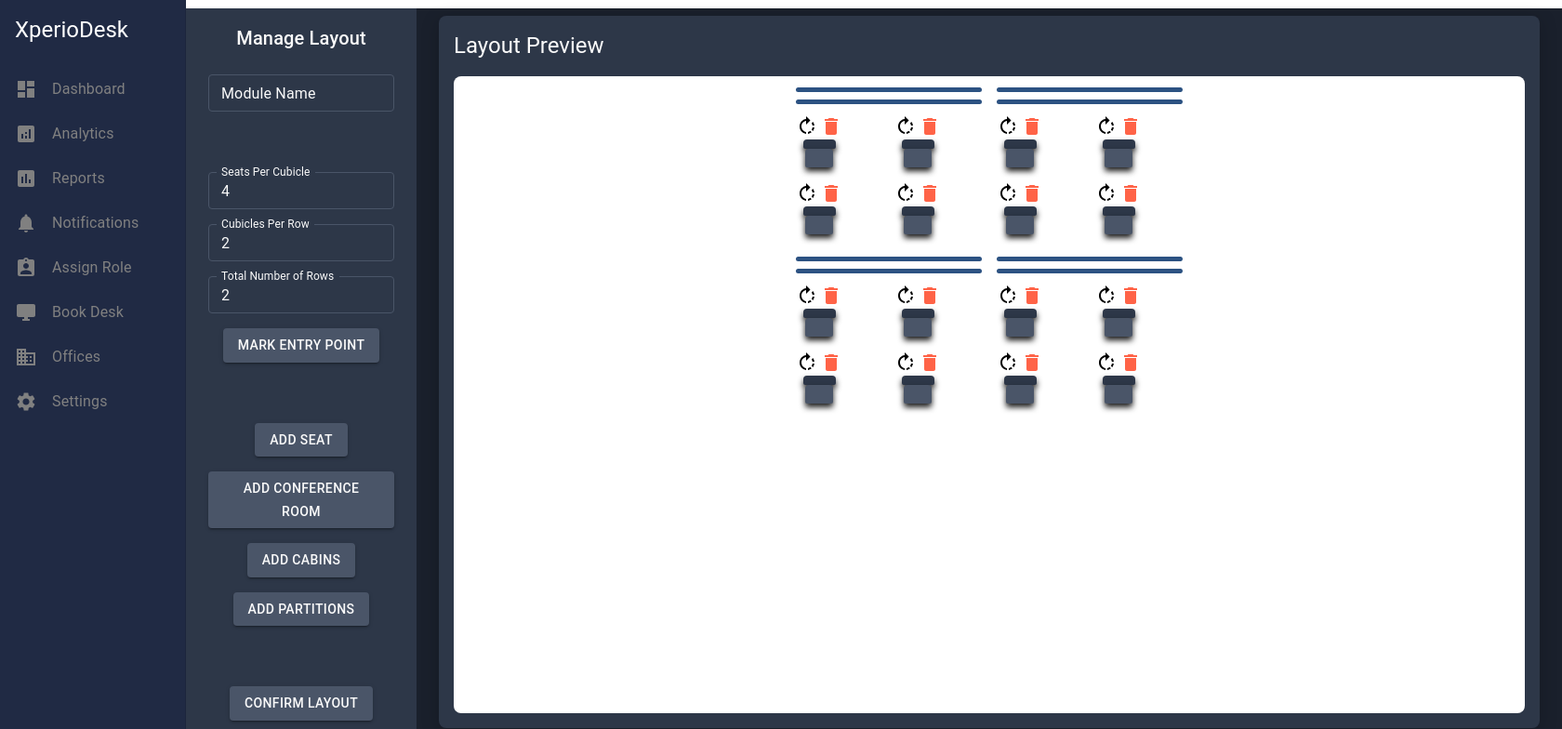
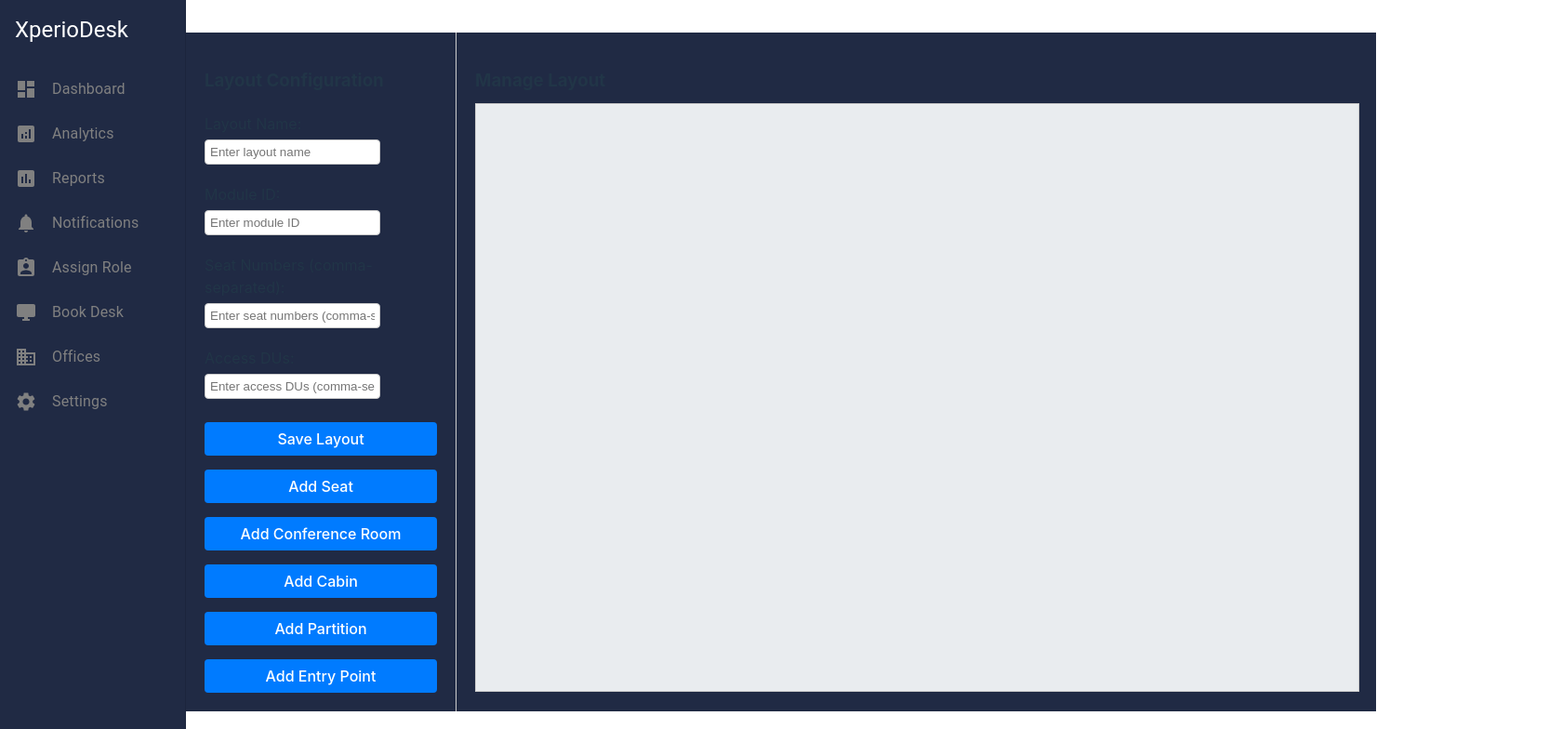
Before and after one commit to rach-3007/XperioDesk, a React (Vite) app: page /manage-layout in a window 1280 px wide. Shown: the top 784 px of the page at 93% size, 1680 px wide, since content can reach past the window. Built offline with nearby package versions, Linux system fonts and the light colour scheme.

Commit message:
ManageLayout FrontEnd Cleanup

```diff
--- /dev/null
+++ b/src/Components/ManageLayout/ManageLayout.module.css
@@ -0,0 +1,66 @@
+.manageLayoutContainer {
+    display: flex;
+    width:1280px;
+    height: 100%;
+  }
+
+  .toolbar {
+    width: 250px;
+    padding: 20px;
+    border-right: 1px solid #ccc;
+    background-color: #202a44;
+    display: flex;
+    flex-direction: column;
+    gap: 10px;
+  }
+
+  .toolbarTitle {
+    margin-bottom: 10px;
+  }
+
+  .inputLabel {
+    display: flex;
+    flex-direction: column;
+    margin-bottom: 10px;
+  }
+
+  .inputField {
+    padding: 5px;
+    margin-top: 5px;
+    border: 1px solid #ccc;
+    border-radius: 4px;
+  }
+
+  .actionButton {
+    padding: 8px;
+    margin-top: 5px;
+    background-color: #007bff;
+    color: white;
+    border: none;
+    border-radius: 4px;
+    cursor: pointer;
+    transition: background-color 0.3s ease;
+  }
+
+  .actionButton:hover {
+    background-color: #0056b3;
+  }
+
+  .layoutContainer {
+    flex: 1;
+    padding: 20px;
+    background-color: #202a44;
+  }
+
+  .layoutTitle {
+    margin-bottom: 10px;
+  }
+
+  .elementsContainer {
+    position: relative;
+    width: 100%;
+    height: calc(100% - 60px); /* Adjust based on padding and header height */
+    border: 1px solid #ccc;
+    background-color: #e9ecef;
+    overflow: hidden;
+  }
--- a/src/Components/ManageLayout/ManageLayout.tsx
+++ b/src/Components/ManageLayout/ManageLayout.tsx
@@ -1,298 +1,242 @@
 import React, { useState } from 'react';
-import { Box, Toolbar, TextField, Button, Divider, Typography, Paper, Dialog, DialogTitle, DialogContent, DialogActions, Slide } from '@mui/material';
-import { styled } from '@mui/system';
-import { Seat, ConferenceRoom, Cabin, Partition, EntryPoint } from './OfficeElements'; // Assuming these are in a separate file
-
-const ManageLayoutContainer = styled(Box)({
-  display: 'flex',
-  height: '100%',
-  backgroundColor: '#1A202C',
-  color: '#FAFAFA',
-});
-
-const Sidebar = styled(Toolbar)({
-  width: '200px',
-  display: 'flex',
-  flexDirection: 'column',
-  padding: '16px',
-  backgroundColor: '#2D3748',
-  gap: '16px',
-});
-
-const ContentArea = styled(Box)({
-  flexGrow: 1,
-  padding: '24px',
-  backgroundColor: '#1A202C',
-  display: 'flex',
-  justifyContent: 'center',
-  alignItems: 'center',
-});
-
-const LayoutContainer = styled(Paper)({
-  width: '100%',
-  height: '100%',
-  padding: '16px',
-  backgroundColor: '#2D3748',
-  color: '#FAFAFA',
-  boxShadow: '0px 4px 20px rgba(0, 0, 0, 0.2)',
-  borderRadius: '8px',
-  display: 'flex',
-  flexDirection: 'column',
-  gap: '8px',
-  overflow: 'auto',
-});
-
-const StyledTextField = styled(TextField)({
-  '& .MuiInputBase-input': {
-    color: '#FAFAFA',
-  },
-  '& .MuiInputLabel-root': {
-    color: '#FAFAFA',
-  },
-  '& .MuiOutlinedInput-root': {
-    '& fieldset': {
-      borderColor: '#4A5568',
-    },
-    '&:hover fieldset': {
-      borderColor: '#718096',
-    },
-    '&.Mui-focused fieldset': {
-      borderColor: '#FAFAFA',
-    },
-  },
-});
-
-const StyledButton = styled(Button)({
-  backgroundColor: '#4A5568',
-  color: '#FAFAFA',
-  '&:hover': {
-    backgroundColor: '#718096',
-  },
-});
-
-const Transition = React.forwardRef(function Transition(props, ref) {
-  return <Slide direction="right" ref={ref} {...props} />;
-});
+import Draggable from 'react-draggable';
+import { Seat, Cabin, ConferenceRoom, Partition, EntryPoint } from './OfficeElements'; // Import your draggable components
+import axiosInstance from '../../Config/AxiosConfig';
+import styles from './ManageLayout.module.css';
 
 const ManageLayout: React.FC = () => {
-  const [seatsPerCubicle, setSeatsPerCubicle] = useState<number | string>(4);
-  const [cubiclesPerRow, setCubiclesPerRow] = useState<number | string>(2);
-  const [totalRows, setTotalRows] = useState<number | string>(2);
-  const [elements, setElements] = useState<JSX.Element[]>([]);
-  const [markEntryPoint, setMarkEntryPoint] = useState<boolean>(false);
-  const [openModal, setOpenModal] = useState<boolean>(false);
-  const [seatNumbers, setSeatNumbers] = useState<string>('');
-  const [moduleName, setModuleName] = useState<string>('');
-  const [accessDUs, setAccessDUs] = useState<string>('');
+  const [elements, setElements] = useState([]);
+  const [layoutName, setLayoutName] = useState('');
+  const [moduleID, setModuleID] = useState('');
+  const [seatNumbers, setSeatNumbers] = useState('');
+  const [accessDUs, setAccessDUs] = useState('');
 
-  const handleInputChange = (setter: React.Dispatch<React.SetStateAction<number | string>>) => (
-    event: React.ChangeEvent<HTMLInputElement>
-  ) => {
-    setter(event.target.value);
+  // Function to handle when dragging stops
+  const handleDragStop = (e, data, index) => {
+    const { x, y } = data;
+    const updatedElements = [...elements];
+    updatedElements[index] = { ...updatedElements[index], x, y };
+    setElements(updatedElements);
   };
 
-  const handleMarkEntryPoint = () => {
-    setMarkEntryPoint(!markEntryPoint);
+  // Function to add a new element
+  const addElement = (type) => {
+    const newElement = { id: elements.length + 1, type, x: 0, y: 0 }; // Default position at (0, 0)
+    setElements([...elements, newElement]);
   };
 
-  const addElement = (element: JSX.Element) => {
-    setElements([...elements, element]);
+  const handleSaveModal = async () => {
+    console.log('Elements', elements);
+
+    const seatList = seatNumbers.split(',').map((seat) => seat.trim());
+    const accessDUList = accessDUs.split(',').map((du) => du.trim());
+
+    const entities = elements
+      .map((element) => {
+        const { type, x, y, rotation } = element;
+
+        switch (type) {
+          case 'seat':
+            return {
+              type: 'seat',
+              seat_number: seatList.shift(),
+              x_position: x || 0,
+              y_position: y || 0,
+              rotation: rotation || 0,
+            };
+          case 'cabin':
+            return {
+              type: 'cabin',
+              x_position: x || 0,
+              y_position: y || 0,
+              rotation: rotation || 0,
+            };
+          case 'conferenceRoom':
+            return {
+              type: 'conference_room',
+              x_position: x || 0,
+              y_position: y || 0,
+              rotation: rotation || 0,
+            };
+          case 'partition':
+            return {
+              type: 'partition',
+              x_position: x || 0,
+              y_position: y || 0,
+              rotation: rotation || 0,
+            };
+          case 'entryPoint':
+            return {
+              type: 'entrance',
+              x_position: x || 0,
+              y_position: y || 0,
+              rotation: rotation || 0,
+            };
+          default:
+            return null;
+        }
+      })
+      .filter(Boolean);
+    console.log('Entities', entities);
+    const requestData = {
+      layout_name: layoutName,
+      module_id: parseInt(moduleID, 10),
+      entities,
+      access_dus: accessDUList,
+    };
+    console.log('Request Data:', requestData);
+    try {
+      const response = await axiosInstance.post('/api/layouts', requestData);
+      if (response.status === 201) {
+        alert('Layout created successfully!');
+      } else {
+        alert('Failed to create layout');
+      }
+    } catch (error) {
+      console.error('Error creating layout:', error);
+      alert('An error occurred while creating the layout');
+    }
   };
 
-
-  const handleSaveLayout = () => {
-    // Implement your save logic here
-    alert('Layout saved!');
-  };
-
-  const handleConfirmLayout = () => {
-    setOpenModal(true);
-  };
-
-  const handleCloseModal = () => {
-    setOpenModal(false);
-  };
-
-  const handleSaveModal = () => {
-    // Save the layout with the provided details
-    alert('Layout details saved!');
-    setOpenModal(false);
-  };
-
-  const renderCubicle = () => {
-    const rows = 2;
-    const columns = Math.ceil(Number(seatsPerCubicle) / rows);
-
-    const seatComponents = [];
-    for (let i = 0; i < Number(seatsPerCubicle); i++) {
-      seatComponents.push(<Seat key={i} sx={{ width: '20px', height: '20px' }} />);
+  // Render the draggable elements based on their type and position
+  const renderElement = (element, index) => {
+    switch (element.type) {
+      case 'seat':
+        return (
+          <Draggable
+            key={element.id}
+            position={{ x: element.x, y: element.y }}
+            onStop={(e, data) => handleDragStop(e, data, index)}
+          >
+            <Seat />
+          </Draggable>
+        );
+      case 'conferenceRoom':
+        return (
+          <Draggable
+            key={element.id}
+            position={{ x: element.x, y: element.y }}
+            onStop={(e, data) => handleDragStop(e, data, index)}
+          >
+            <ConferenceRoom />
+          </Draggable>
+        );
+      case 'cabin':
+        return (
+          <Draggable
+            key={element.id}
+            position={{ x: element.x, y: element.y }}
+            onStop={(e, data) => handleDragStop(e, data, index)}
+          >
+            <Cabin />
+          </Draggable>
+        );
+      case 'partition':
+        return (
+          <Draggable
+            key={element.id}
+            position={{ x: element.x, y: element.y }}
+            onStop={(e, data) => handleDragStop(e, data, index)}
+          >
+            <Partition />
+          </Draggable>
+        );
+      case 'entryPoint':
+        return (
+          <Draggable
+            key={element.id}
+            position={{ x: element.x, y: element.y }}
+            onStop={(e, data) => handleDragStop(e, data, index)}
+          >
+            <EntryPoint />
+          </Draggable>
+        );
+      default:
+        return null;
     }
-
-    return (
-      <Box
-        display="flex"
-        flexDirection="column"
-        alignItems="center"
-        key={Math.random()}
-        style={{ position: 'relative', padding: '4px', border: '0px solid #4A5568', borderRadius: '8px' }}
-      >
-        <Partition sx={{ position: 'absolute', top: 0, width: '100%', height: '5px' }} />
-        <Partition sx={{ position: 'absolute', bottom: 0, width: '100%', height: '5px' }} />
-        <Box
-          display="grid"
-          gridTemplateColumns={`repeat(${columns}, 1fr)`}
-          gap="4px"
-          style={{ width: '100%' }}
-        >
-          {seatComponents}
-        </Box>
-      </Box>
-    );
-  };
-
-  const renderRow = () => {
-    const cubicleComponents = [];
-    for (let i = 0; i < Number(cubiclesPerRow); i++) {
-      cubicleComponents.push(renderCubicle());
-    }
-
-    return (
-      <Box display="flex" flexDirection="row" justifyContent="center" alignItems="center" key={Math.random()} style={{ margin: '4px' }}>
-        {cubicleComponents}
-      </Box>
-    );
-  };
-
-  const renderLayout = () => {
-    const rowComponents = [];
-    for (let i = 0; i < Number(totalRows); i++) {
-      rowComponents.push(renderRow());
-    }
-
-    return rowComponents;
   };
 
   return (
-    <ManageLayoutContainer>
-      <Sidebar>
-        <Typography variant="h6" gutterBottom>
-          Manage Layout
-        </Typography>
-
-        <StyledTextField
-          label="Module Name"
-          variant="outlined"
-          size="small"
+    <div className={styles.manageLayoutContainer}>
+      {/* Toolbar on the left */}
+      <div className={styles.toolbar}>
+        <h3 className={styles.toolbarTitle}>Layout Configuration</h3>
+        <div className={styles.inputLabel}>
+          <label>
+            Layout Name:
+            <input
+              className={styles.inputField}
+              type="text"
+              value={layoutName}
+              onChange={(e) => setLayoutName(e.target.value)}
+              placeholder="Enter layout name"
             />
-        <Divider style={{ backgroundColor: '#4A5568', margin: '16px 0' }} />
-        <StyledTextField
-          label="Seats Per Cubicle"
-          variant="outlined"
-          size="small"
-          value={seatsPerCubicle}
-          onChange={handleInputChange(setSeatsPerCubicle)}
+          </label>
+        </div>
+        <div className={styles.inputLabel}>
+          <label>
+            Module ID:
+            <input
+              className={styles.inputField}
+              type="number"
+              value={moduleID}
+              onChange={(e) => setModuleID(e.target.value)}
+              placeholder="Enter module ID"
             />
-        <StyledTextField
-          label="Cubicles Per Row"
-          variant="outlined"
-          size="small"
-          value={cubiclesPerRow}
-          onChange={handleInputChange(setCubiclesPerRow)}
-        />
-        <StyledTextField
-          label="Total Number of Rows"
-          variant="outlined"
-          size="small"
-          value={totalRows}
-          onChange={handleInputChange(setTotalRows)}
-        />
-        <StyledButton variant="contained" onClick={handleMarkEntryPoint}>
-          {markEntryPoint ? 'Cancel Entry Point' : 'Mark Entry Point'}
-        </StyledButton>
-        <Divider style={{ backgroundColor: '#4A5568', margin: '16px 0' }} />
-        <StyledButton variant="contained" onClick={() => addElement(<Seat sx={{ width: '20px', height: '20px' }} />)}>Add Seat</StyledButton>
-        <StyledButton variant="contained" onClick={() => addElement(<ConferenceRoom sx={{ width: '100px', height: '100px' }} />)}>Add Conference Room</StyledButton>
-        <StyledButton variant="contained" onClick={() => addElement(<Cabin sx={{ width: '50px', height: '50px' }} />)}>Add Cabins</StyledButton>
-        <StyledButton variant="contained" onClick={() => addElement(<Partition sx={{ width: '10px', height: '10px' }} />)}>Add Partitions</StyledButton>
-        <Divider style={{ backgroundColor: '#4A5568', margin: '16px 0' }} />
-        <StyledButton variant="contained" onClick={handleConfirmLayout}>
-          Confirm Layout
-        </StyledButton>
-      </Sidebar>
-      <ContentArea>
-        <LayoutContainer>
-          <Typography variant="h5" gutterBottom>
-            Layout Preview
-          </Typography>
-          <Box sx={{ height: '100%', width: '90vw', backgroundColor: 'white', borderRadius: '8px', display: 'flex', flexDirection: 'column', overflow: 'auto' }}>
-            {renderLayout()}
-            {elements}
-            {markEntryPoint && <EntryPoint />}
-          </Box>
-        </LayoutContainer>
-      </ContentArea>
-
-      <Dialog
-        open={openModal}
-        onClose={handleCloseModal}
-        TransitionComponent={Transition}
-        keepMounted
-        fullWidth
-        maxWidth="sm"
-        PaperProps={{
-          style: {
-            backgroundColor: '#2D3748',
-            color: '#FAFAFA',
-            borderRadius: '8px',
-            boxShadow: '0px 4px 20px rgba(0, 0, 0, 0.2)',
-          },
-        }}
-      >
-        <DialogTitle>Confirm Layout</DialogTitle>
-        <DialogContent>
-          <Typography variant="body1" gutterBottom>
-            Number of Seats: {Number(seatsPerCubicle) * Number(totalRows) * Number(cubiclesPerRow)}
-          </Typography>
-          <StyledTextField
-            label="Unique Seat Numbers (comma separated)"
-            variant="outlined"
-            size="small"
-            fullWidth
+          </label>
+        </div>
+        <div className={styles.inputLabel}>
+          <label>
+            Seat Numbers (comma-separated):
+            <input
+              className={styles.inputField}
+              type="text"
               value={seatNumbers}
               onChange={(e) => setSeatNumbers(e.target.value)}
+              placeholder="Enter seat numbers (comma-separated)"
             />
-          <StyledTextField
-            label="Module Name"
-            variant="outlined"
-            size="small"
-            fullWidth
-            value={moduleName}
-            onChange={(e) => setModuleName(e.target.value)}
-            style={{ marginTop: '16px' }}
-          />
-          <StyledTextField
-            label="DUs with Access (comma separated)"
-            variant="outlined"
-            size="small"
-            fullWidth
+          </label>
+        </div>
+        <div className={styles.inputLabel}>
+          <label>
+            Access DUs:
+            <input
+              className={styles.inputField}
+              type="text"
               value={accessDUs}
               onChange={(e) => setAccessDUs(e.target.value)}
-            style={{ marginTop: '16px' }}
+              placeholder="Enter access DUs (comma-separated)"
             />
-          <Typography variant="caption" color="textSecondary" style={{ marginTop: '16px' }}>
-            Note: You can change the DUs with access later in the settings.
-          </Typography>
-        </DialogContent>
-        <DialogActions>
-          <Button onClick={handleCloseModal} color="inherit">
-            Cancel
-          </Button>
-          <Button onClick={handleSaveModal} variant="contained" color="primary">
-            Save
-          </Button>
-        </DialogActions>
-      </Dialog>
-    </ManageLayoutContainer>
+          </label>
+        </div>
+        <button className={styles.actionButton} onClick={handleSaveModal}>
+          Save Layout
+        </button>
+        <button className={styles.actionButton} onClick={() => addElement('seat')}>
+          Add Seat
+        </button>
+        <button className={styles.actionButton} onClick={() => addElement('conferenceRoom')}>
+          Add Conference Room
+        </button>
+        <button className={styles.actionButton} onClick={() => addElement('cabin')}>
+          Add Cabin
+        </button>
+        <button className={styles.actionButton} onClick={() => addElement('partition')}>
+          Add Partition
+        </button>
+        <button className={styles.actionButton} onClick={() => addElement('entryPoint')}>
+          Add Entry Point
+        </button>
+      </div>
+
+      {/* Container for managing the layout */}
+      <div className={styles.layoutContainer}>
+        <h3 className={styles.layoutTitle}>Manage Layout</h3>
+        <div className={styles.elementsContainer}>
+          {elements.map((element, index) => renderElement(element, index))}
+        </div>
+      </div>
+    </div>
   );
 };
 
```
Also changed, not shown: src/Components/ManageLayout/ManageLayoutHandles.tsx (added). Lines whose indentation alone changed are shown as unchanged.
